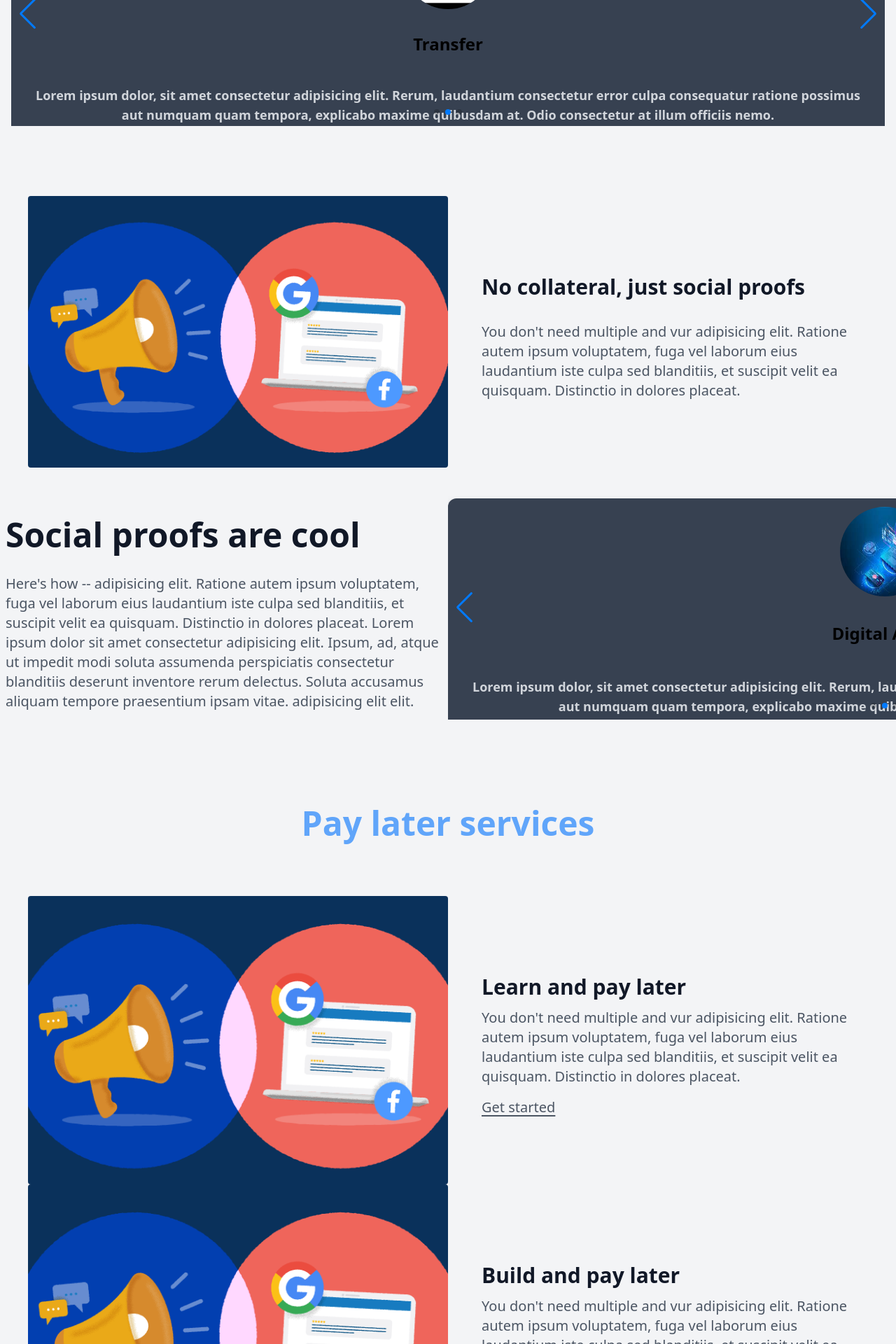
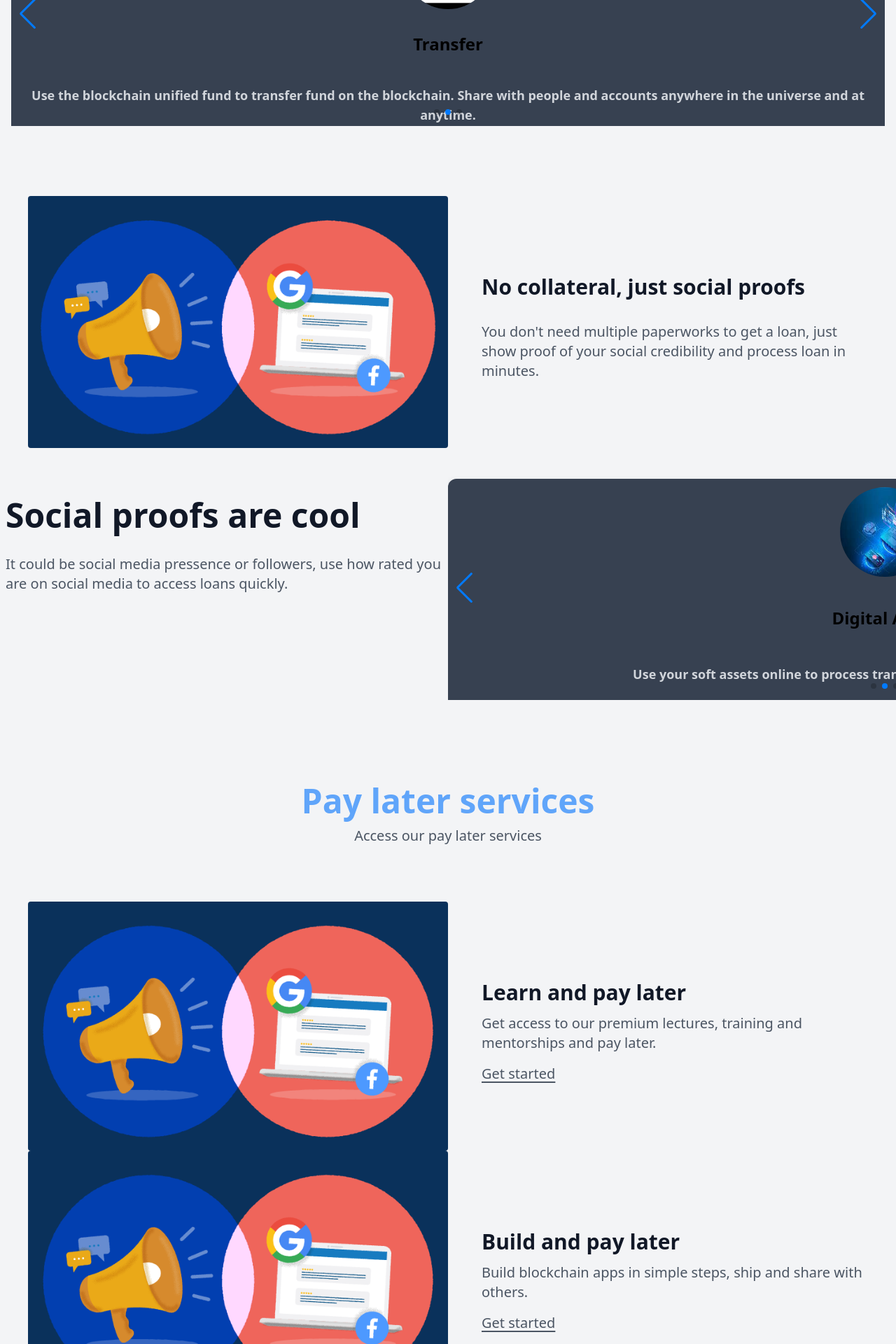
Before and after one commit to segunajibola/loan-app, a React (Create React App) app: page / in a window 1280 px wide. Shown: the part 900-2820 px from the top of the page at 70% size. Built offline with nearby package versions, Linux system fonts and the light colour scheme.

Commit message:
addLater

```diff
--- a/src/components/Home.js
+++ b/src/components/Home.js
@@ -84,7 +84,7 @@ const Home = () => {
                   <img className="w-32 rounded-full mx-auto" src="./images/save.jpg" alt="" />
                   <h3 className='text-2xl font-semibold mt-0 md:-mt-10'>Save</h3>
                   <p className="text-lg font-semibold text-gray-300 mx-4 mt-0 md:-mt-10 dark:text-gray-900">
-                    Lorem ipsum dolor, sit amet consectetur adipisicing elit. Rerum, laudantium consectetur error culpa consequatur ratione possimus aut numquam quam tempora, explicabo maxime quibusdam at. Odio consectetur at illum officiis nemo.
+                    Use the blockchain unified fund to keep fund on the blockchain. Access anywhere and anytime.
                   </p>
               </figure>
           </SwiperSlide>
@@ -93,7 +93,7 @@ const Home = () => {
                   <img className="w-32 rounded-full mx-auto" src="./images/transfer.jpg" alt="" />
                   <h3 className='text-2xl font-semibold mt-0 md:-mt-10'>Transfer</h3>
                   <p className="text-lg font-semibold text-gray-300 mx-4 mt-0 md:-mt-10 dark:text-gray-900">
-                    Lorem ipsum dolor, sit amet consectetur adipisicing elit. Rerum, laudantium consectetur error culpa consequatur ratione possimus aut numquam quam tempora, explicabo maxime quibusdam at. Odio consectetur at illum officiis nemo.
+                  Use the blockchain unified fund to transfer fund on the blockchain. Share with people and accounts anywhere in the universe and at anytime.
                   </p>
               </figure>
           </SwiperSlide>
@@ -102,7 +102,7 @@ const Home = () => {
                   <img className="w-32 rounded-full mx-auto" src="./images/loan.png" alt="" />
                   <h3 className='text-2xl font-semibold mt-0 md:-mt-10'>Loan</h3>
                   <p className="text-lg font-semibold text-gray-300 mx-4 mt-0 md:-mt-10 dark:text-gray-900">
-                    Lorem ipsum dolor, sit amet consectetur adipisicing elit. Rerum, laudantium consectetur error culpa consequatur ratione possimus aut numquam quam tempora, explicabo maxime quibusdam at. Odio consectetur at illum officiis nemo.
+                    Get quick loans without colateral in simple steps.
                   </p>
               </figure>
           </SwiperSlide>
@@ -121,7 +121,7 @@ const Home = () => {
         <div className='mx-auto max-w-md px-4 py-4 sm:max-w-xl lg:max-w-full lg:px-12 lg:py-24 xl:mr-0 2xl:col-span-2'>
           <h1 className='mt-2 text-xl font-bold text-gray-900 dark:text-white sm:mt-2 sm:text-4xl lg:mt-4 lg:text-2xl xl:text-3xl'>No collateral, just social proofs</h1>
           <p className='mt-8 text-gray-600 dark:text-white sm:text-xl'>
-            You don't need multiple and vur adipisicing elit. Ratione autem ipsum voluptatem, fuga vel laborum eius laudantium iste culpa sed blanditiis, et suscipit velit ea quisquam. Distinctio in dolores placeat.
+            You don't need multiple paperworks to get a loan, just show proof of your social credibility and process loan in minutes.
           </p>
           <img
             src='/images/social.png'
@@ -137,7 +137,7 @@ const Home = () => {
             Social proofs are cool
           </h1>
           <p className='mt-8 text-gray-600 dark:text-white sm:text-xl'>
-            Here's how -- adipisicing elit. Ratione autem ipsum voluptatem, fuga vel laborum eius laudantium iste culpa sed blanditiis, et suscipit velit ea quisquam. Distinctio in dolores placeat. Lorem ipsum dolor sit amet consectetur adipisicing elit. Ipsum, ad, atque ut impedit modi soluta assumenda perspiciatis consectetur blanditiis deserunt inventore rerum delectus. Soluta accusamus aliquam tempore praesentium ipsam vitae. adipisicing elit elit.
+            It could be social media pressence or followers, use how rated you are on social media to access loans quickly.
           </p>
         </div>
         <Swiper
@@ -159,7 +159,7 @@ const Home = () => {
                   <img className="w-32 h-32 rounded-full mx-auto" src="./images/social-proof.png" alt="" />
                   <h3 className='text-2xl font-semibold mt-0 md:-mt-10'>Social proof</h3>
                   <p className="text-lg font-semibold text-gray-300 mx-4 mt-0 md:-mt-10 dark:text-gray-900">
-                    Lorem ipsum dolor, sit amet consectetur adipisicing elit. Rerum, laudantium consectetur error culpa consequatur ratione possimus aut numquam quam tempora, explicabo maxime quibusdam at. Odio consectetur at illum officiis nemo.
+                    Connect your social media accounts, verify and up your status to get quick loans without colleteral.
                   </p>
               </figure>
           </SwiperSlide>
@@ -168,7 +168,7 @@ const Home = () => {
                   <img className="w-32 h-32 rounded-full mx-auto" src="./images/digital-asset.jpg" alt="" />
                   <h3 className='text-2xl font-semibold mt-0 md:-mt-10'>Digital Asset</h3>
                   <p className="text-lg font-semibold text-gray-300 mx-4 mt-0 md:-mt-10 dark:text-gray-900">
-                    Lorem ipsum dolor, sit amet consectetur adipisicing elit. Rerum, laudantium consectetur error culpa consequatur ratione possimus aut numquam quam tempora, explicabo maxime quibusdam at. Odio consectetur at illum officiis nemo.
+                    Use your soft assets online to process transction on the blockchain unified fund.
                   </p>
               </figure>
           </SwiperSlide>
@@ -177,17 +177,20 @@ const Home = () => {
                   <img className="w-32 rounded-full mx-auto" src="../images/proof.jpg" alt="" />
                   <h3 className='text-2xl font-semibold mt-0 md:-mt-10'>Documents</h3>
                   <p className="text-lg font-semibold text-gray-300 mx-4 mt-0 md:-mt-10 dark:text-gray-900">
-                    Lorem ipsum dolor, sit amet consectetur adipisicing elit. Rerum, laudantium consectetur error culpa consequatur ratione possimus aut numquam quam tempora, explicabo maxime quibusdam at. Odio consectetur at illum officiis nemo.
+                  Use your legal documents to fast-track loans, setup within minutes.
                   </p>
               </figure>
           </SwiperSlide>
         </Swiper>
       </div>
 
-      <div className='-pb-4 md:py-10 bg-gray-100 md:pt-16 dark:bg-gray-700'>
-        <h2 className='font-bold text-center text-5xl text-blue-400 pt-4'>
+      <div className='-pb-4 md:py-10 text-center bg-gray-100 md:pt-16 dark:bg-gray-700'>
+        <h2 className='font-bold text-5xl text-blue-400 pt-4'>
           Pay later services
         </h2>
+        <p className='mt-3 text-2xl text-gray-600 dark:text-white sm:text-xl'>
+          Access our pay later services
+        </p>
       </div>
       <div className='grid bg-gray-100 pt-10 dark:bg-gray-700 lg:grid-cols-2 2xl:grid-cols-5'>
         <div className='relative ml-10 hidden lg:block'>
@@ -203,7 +206,7 @@ const Home = () => {
             Learn and pay later
           </h1>
           <p className='mt-3 text-gray-600 dark:text-white sm:text-xl'>
-            You don't need multiple and vur adipisicing elit. Ratione autem ipsum voluptatem, fuga vel laborum eius laudantium iste culpa sed blanditiis, et suscipit velit ea quisquam. Distinctio in dolores placeat.
+            Get access to our premium lectures, training and mentorships and pay later.
           </p>
           <img
             src='/images/social.png'
@@ -227,7 +230,7 @@ const Home = () => {
             Build and pay later
           </h1>
           <p className='mt-3 text-gray-600 dark:text-white sm:text-xl'>
-            You don't need multiple and vur adipisicing elit. Ratione autem ipsum voluptatem, fuga vel laborum eius laudantium iste culpa sed blanditiis, et suscipit velit ea quisquam. Distinctio in dolores placeat.
+           Build blockchain apps in simple steps, ship and share with others.
           </p>
           <img
             src='/images/social.png'
@@ -251,7 +254,7 @@ const Home = () => {
             Service and pay later
           </h1>
           <p className='mt-3 text-gray-600 dark:text-white sm:text-xl'>
-            You don't need multiple and vur adipisicing elit. Ratione autem ipsum voluptatem, fuga vel laborum eius laudantium iste culpa sed blanditiis, et suscipit velit ea quisquam. Distinctio in dolores placeat.
+            Get access to our services and pay later.
           </p>
           <img
             src='/images/social.png'
```
